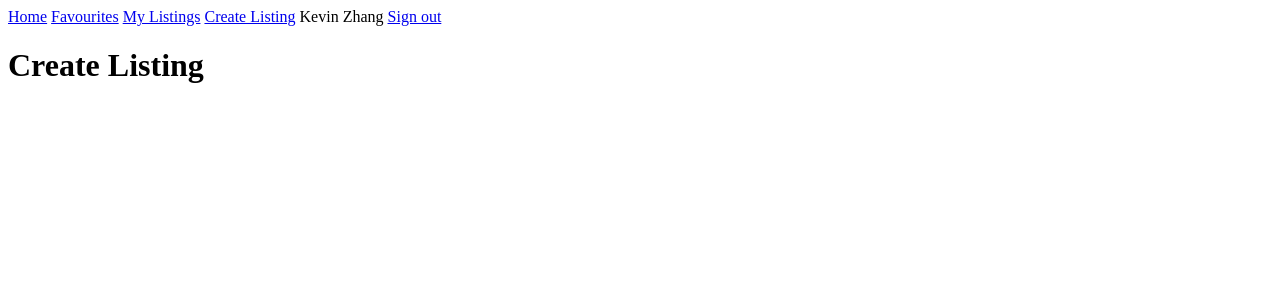
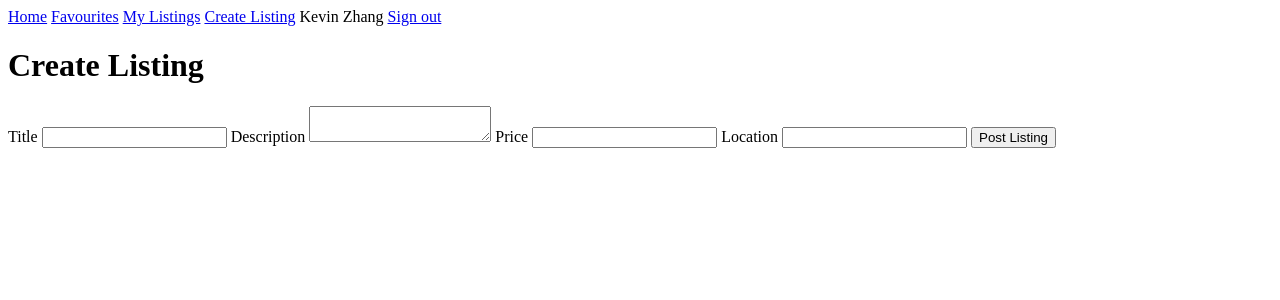
Before and after one commit to KevinZhang1106/13DTP, a Flask app: page /create-listing in a window 1280 px wide. Shown: the top 300 px of the page. Run offline with Flask 3, Linux system fonts and the light colour scheme; a user stored in the database is signed in.

Commit message:
created post listing feature

```diff
--- a/app.py
+++ b/app.py
@@ -1,4 +1,4 @@
-from flask import Flask, render_template, url_for, redirect
+from flask import Flask, render_template, url_for, redirect, request
 from flask_sqlalchemy import SQLAlchemy
 
 from dotenv import load_dotenv
@@ -38,6 +38,7 @@ class User(UserMixin, db.Model):
     id = db.Column(db.Integer, primary_key=True)
     google_id = db.Column(db.String(128), unique=True, nullable=False)
     name = db.Column(db.String(128), nullable=False)
+    listings = db.relationship("Listing", backref="seller")
 
 
 class Listing(db.Model):
@@ -52,12 +53,30 @@ class Listing(db.Model):
 
 @app.route('/')
 def home():
-    return render_template("home.html")
+    listings = Listing.query.all()
+    return render_template("home.html", listings=listings)
 
 
-@app.route('/create-listing')
+@app.route('/create-listing', methods=["GET", "POST"])
 @login_required
 def create_listing():
+    if request.method == "POST":
+        title = request.form.get("title")
+        description = request.form.get("description")
+        price = request.form.get("price")
+        location = request.form.get("location")
+
+        listing = Listing(
+            title=title,
+            description=description,
+            price=float(price),
+            location=location,
+            user_id=current_user.id
+        )
+        db.session.add(listing)
+        db.session.commit()
+        return redirect(url_for("home"))
+
     return render_template('create_listing.html')
 
 
--- a/templates/create_listing.html
+++ b/templates/create_listing.html
@@ -3,4 +3,20 @@
 
 {% block content %}
 <h1>Create Listing</h1>
+
+<form method="POST" enctype="multipart/form-data">
+    <label>Title</label>
+    <input type="text" name="title" required>
+
+    <label>Description</label>
+    <textarea name="description" required></textarea>
+
+    <label>Price</label>
+    <input type="number" name="price" step="0.01" min="0" required>
+
+    <label>Location</label>
+    <input type="text" name="location" required>
+
+    <button type="submit">Post Listing</button>
+</form>
 {% endblock %}
```
Also changed, not shown: templates/home.html (+14 -0 lines), instance/marketplace.db.
